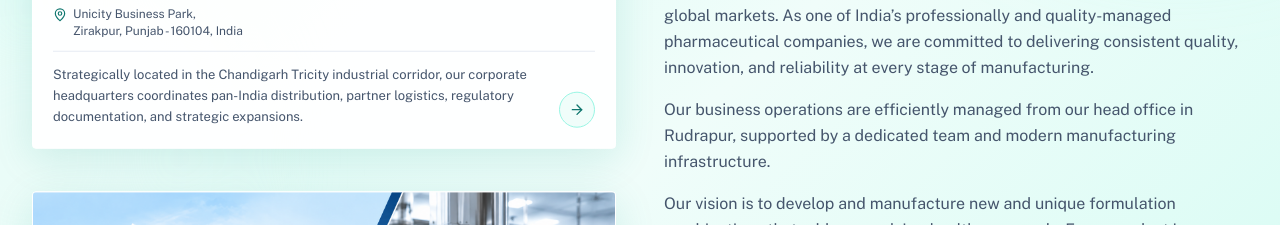
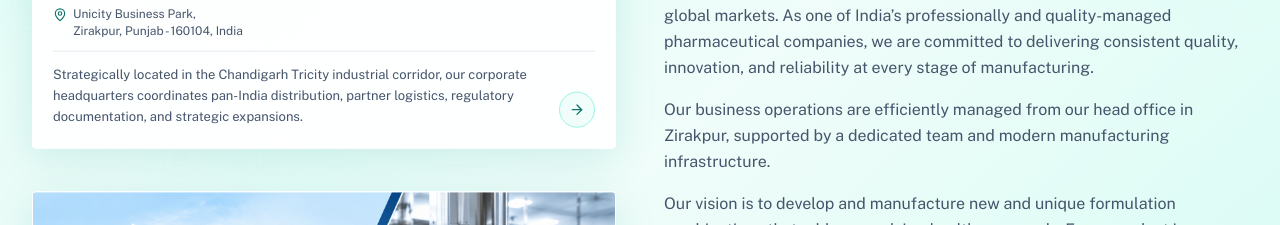
Before and after one commit to Harsh9934-debug/medical, a Next.js app: page / in a window 1280 px wide. Shown: the part 2213-2438 px from the top of the page. Built offline with nearby package versions, Linux system fonts and the light colour scheme.

Commit message:
Updated the chanegs

```diff
--- a/src/app/page.tsx
+++ b/src/app/page.tsx
@@ -423,7 +423,7 @@ export default function HomePage() {
                 </p>
                 <p>
                   Our business operations are efficiently managed from our head
-                  office in Rudrapur, supported by a dedicated team and modern
+                  office in Zirakpur, supported by a dedicated team and modern
                   manufacturing infrastructure.
                 </p>
                 <p>
```
